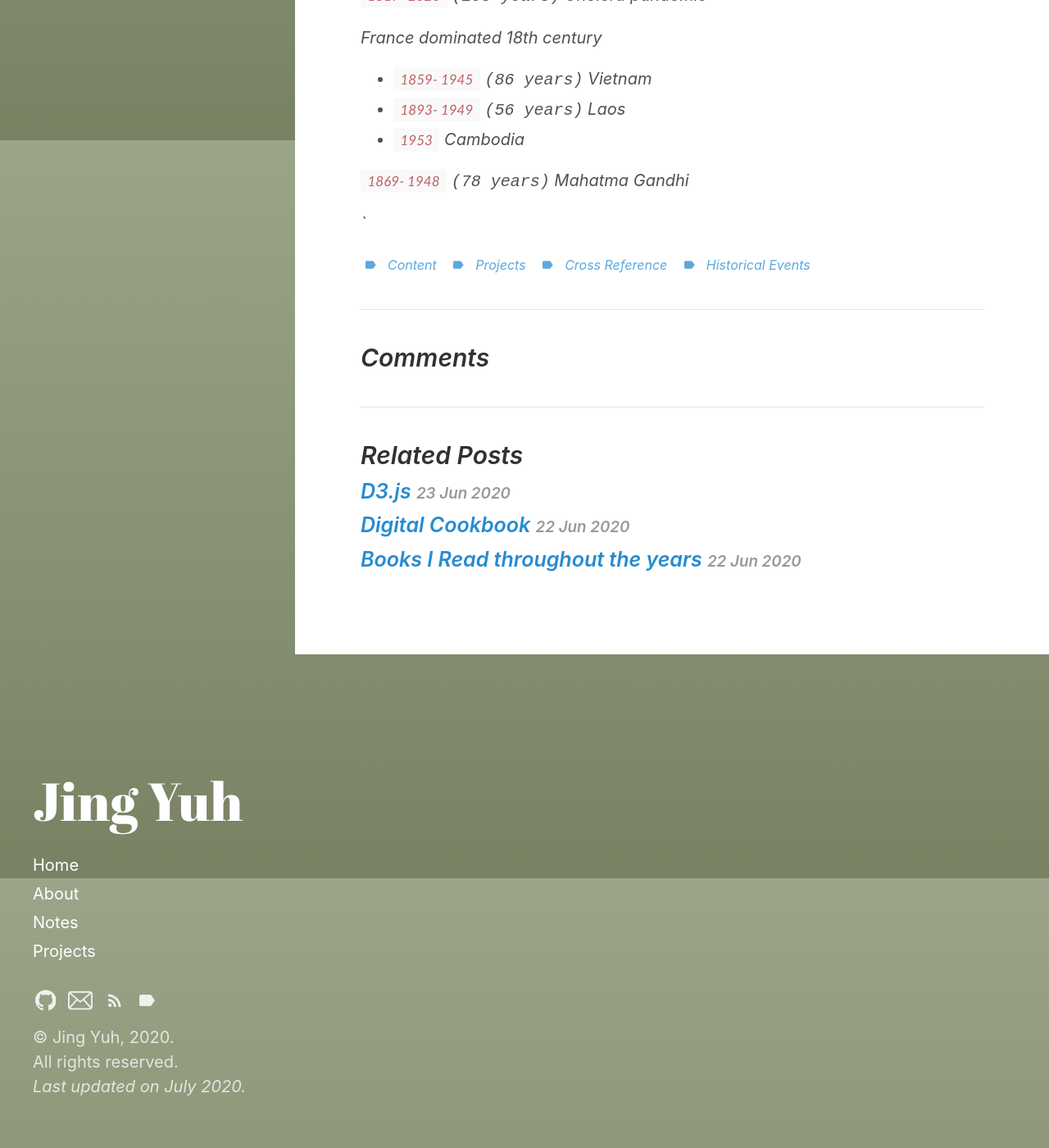
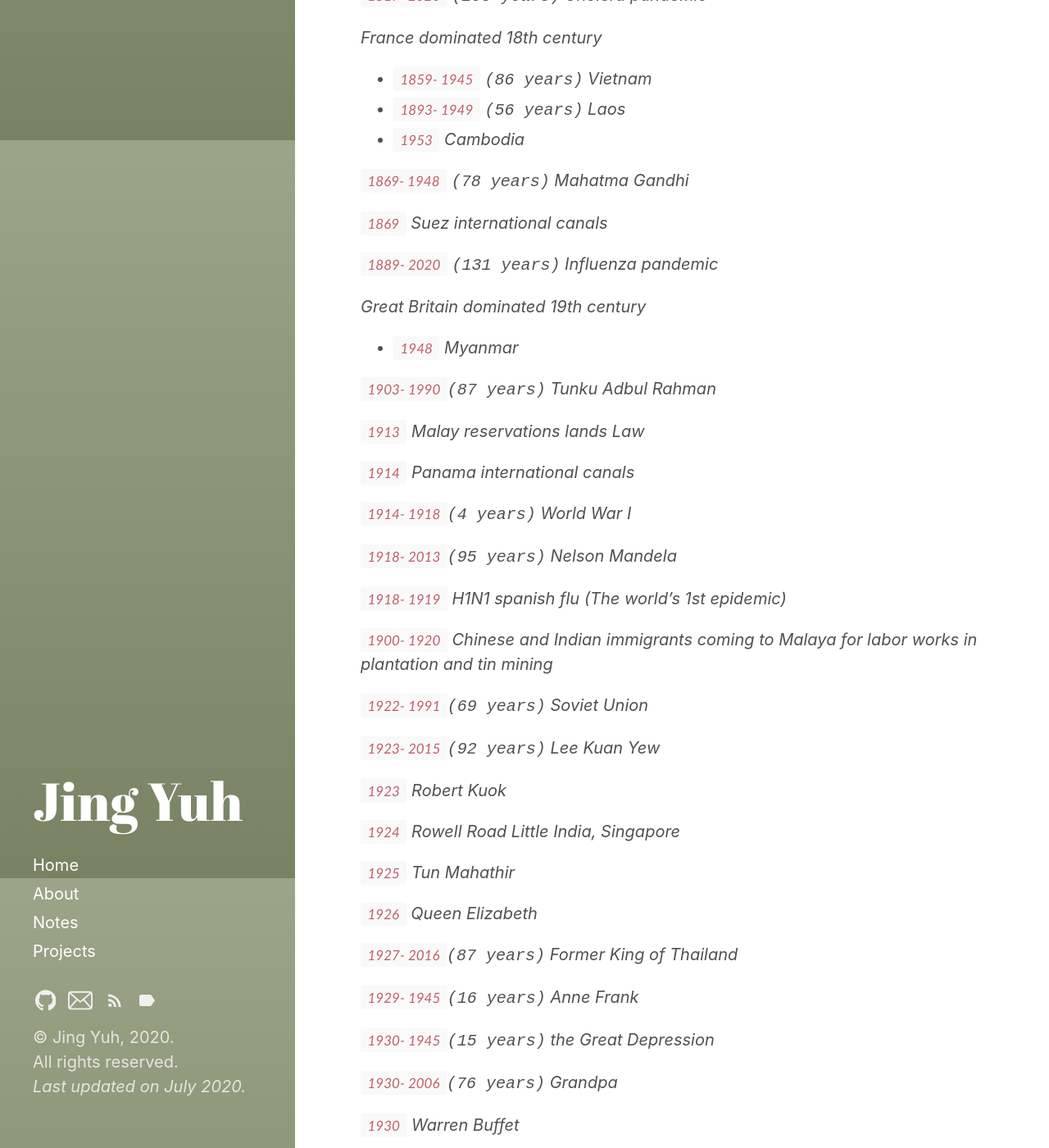
Before and after one commit to jyang123-bit/Website, a Jekyll site: the page built from _posts/2020-06-23-projects-cross-reference-historical-events.md, in a window 1280 px wide and 1400 px high, scrolled down 729 px. Shown: the whole window at 82% size. Built offline with Jekyll 4.4.1, drawn with Linux system fonts in a browser that asks for light colours; some of the changed text lies outside the part shown.

Commit message:
Update 2020-06-23-projects-cross-reference-historical-events.md

```diff
--- a/_posts/2020-06-23-projects-cross-reference-historical-events.md
+++ b/_posts/2020-06-23-projects-cross-reference-historical-events.md
@@ -43,4 +43,49 @@
 
 `1869- 1948` <kbd>(78 years)</kbd> Mahatma Gandhi
 
-`
+`1869` Suez international canals
+
+`1889- 2020` <kbd>(131 years)</kbd> Influenza pandemic
+
+Great Britain dominated 19th century
+- `1948` Myanmar
+
+`1903- 1990`<kbd>(87 years)</kbd> Tunku Adbul Rahman
+
+`1913` Malay reservations lands Law
+
+`1914` Panama international canals
+
+`1914- 1918`<kbd>(4 years)</kbd> World War I
+
+`1918- 2013`<kbd>(95 years)</kbd> Nelson Mandela
+
+`1918- 1919` H1N1 spanish flu (The world's 1st epidemic)
+
+`1900- 1920` Chinese and Indian immigrants coming to Malaya for labor works in plantation and tin mining
+
+`1922- 1991`<kbd>(69 years)</kbd> Soviet Union
+
+`1923- 2015`<kbd>(92 years)</kbd> Lee Kuan Yew
+
+`1923` Robert Kuok
+
+`1924` Rowell Road Little India, Singapore
+
+`1925` Tun Mahathir
+
+`1926` Queen Elizabeth
+
+`1927- 2016`<kbd>(87 years)</kbd> Former King of Thailand
+
+`1929- 1945`<kbd>(16 years)</kbd> Anne Frank
+
+`1930- 1945`<kbd>(15 years)</kbd> the Great Depression
+
+`1930- 2006`<kbd>(76 years)</kbd> Grandpa
+
+`1930` Warren Buffet
+
+`1938` Tun Daim
+
+`1939- 1945`<kbd>(6 years)</kbd> World War II
```
